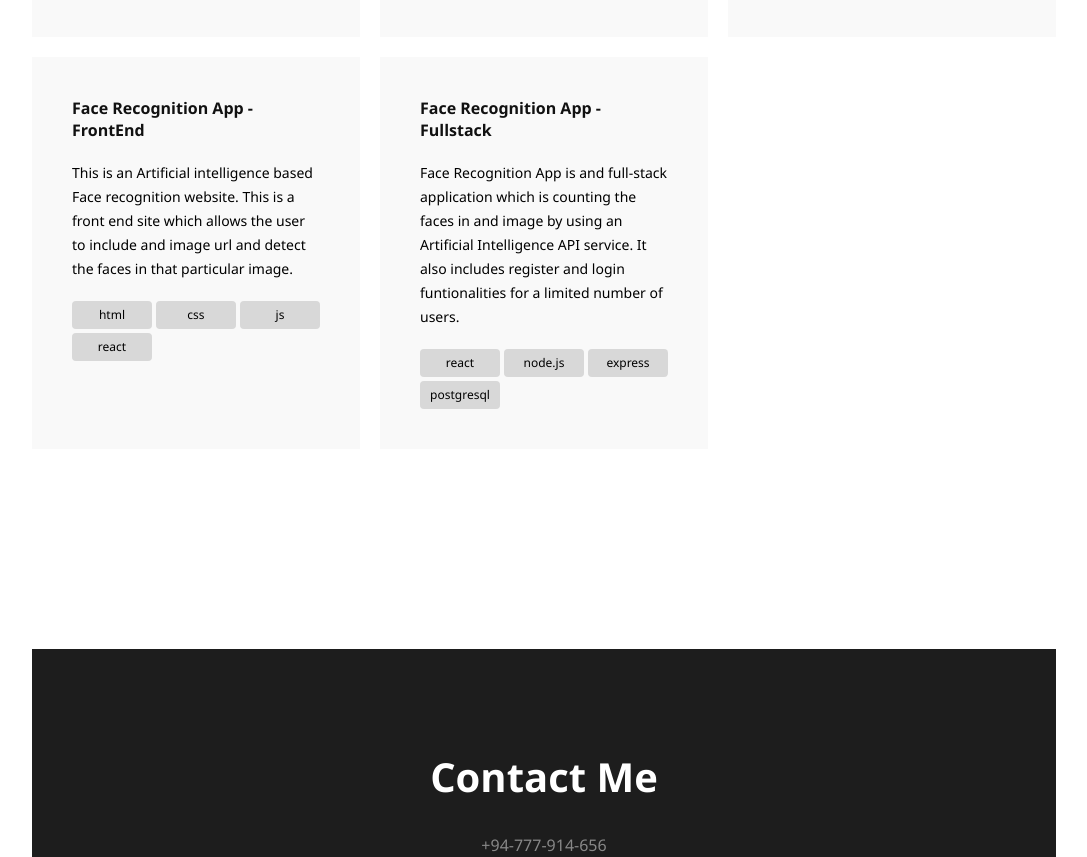
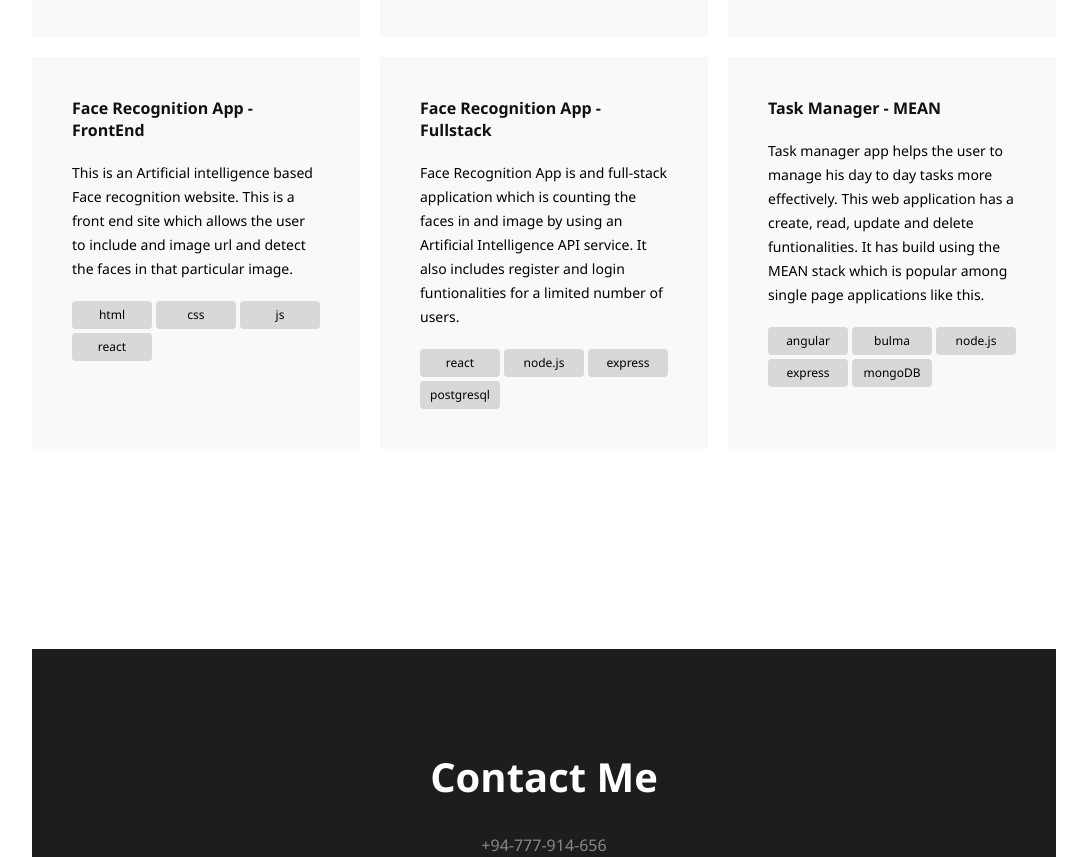
Before and after one commit to kamalshanth163/MyPortfolio, a website: page dist/index.html in a window 1280 px wide. Shown: the part 2155-3012 px from the top of the page, without its empty margins (96-1183 px from the left). Drawn offline with Linux system fonts and the light colour scheme.

Commit message:
adding a new project card

```diff
--- a/dist/index.html
+++ b/dist/index.html
@@ -116,30 +116,19 @@
           <li>postgresql</li>
         </ul>
       </div>
-      <!-- <div class="card card5">
-        <h2>Todo App</h2>
-        <p>This little To do app is built using Angular as the frontend Javascript framework. It helps the users to add edit and delete the tasks at their hands throughout the day.</p>
+      <div class="card card5">
+        <a href="https://meantaskmanager.herokuapp.com" target="_blank">
+          <h2>Task Manager - MEAN</h2>
+        </a>
+        <p>Task manager app helps the user to manage his day to day tasks more effectively. This web application has a create, read, update and delete funtionalities. It has build using the MEAN stack which is popular among single page applications like this.</p>
         <ul>
-          <li>html</li>
-          <li>css</li>
-          <li>js</li>
           <li>angular</li>
+          <li>bulma</li>
+          <li>node.js</li>
+          <li>express</li>
+          <li>mongoDB</li>
         </ul>
       </div>
-      <div class="card card6">
-        <h2>Task Manager</h2>
-        <p>Managing the tasks are important when working on a big projects. This fullstack app helps to manage the Tasks by adding the CRUD functionalities to it.  It will be more useful in the task based working environments. </p>
-        <ul>
-          <li>html</li>
-          <li>css</li>
-          <li>js</li>
-          <li>angular</li>
-          <li>node.js</li>
-          <li>express</li>
-          <li>mongodb</li>
-
-        </ul>
-      </div> -->
 
     </div>
   </div>
```
